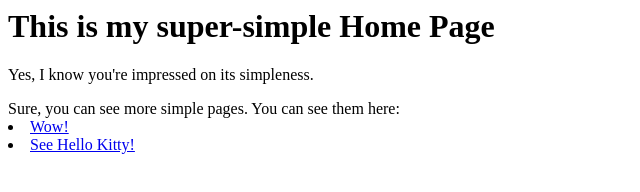
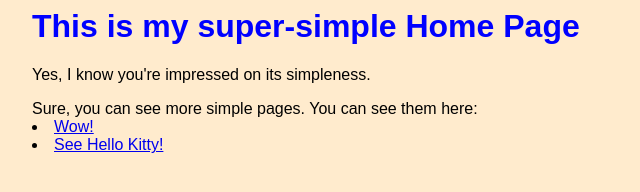
Before and after one commit to sblasa/special_panda, a plain HTML site: page lesson1/index.html in a window 1280 px wide. Shown: the whole page, without its empty margins (0-640 px from the left). Drawn offline with Linux system fonts and the light colour scheme.

Commit message:
Added site css.

```diff
--- a/lesson1/index.html
+++ b/lesson1/index.html
@@ -2,6 +2,7 @@
 <html>
     <head>
         <title>My Somewhat Mediocre Home Page</title>
+        <link href="site.css" rel="stylesheet"
 </head>
 <body>
     <h1>This is my super-simple Home Page</h1>
```
